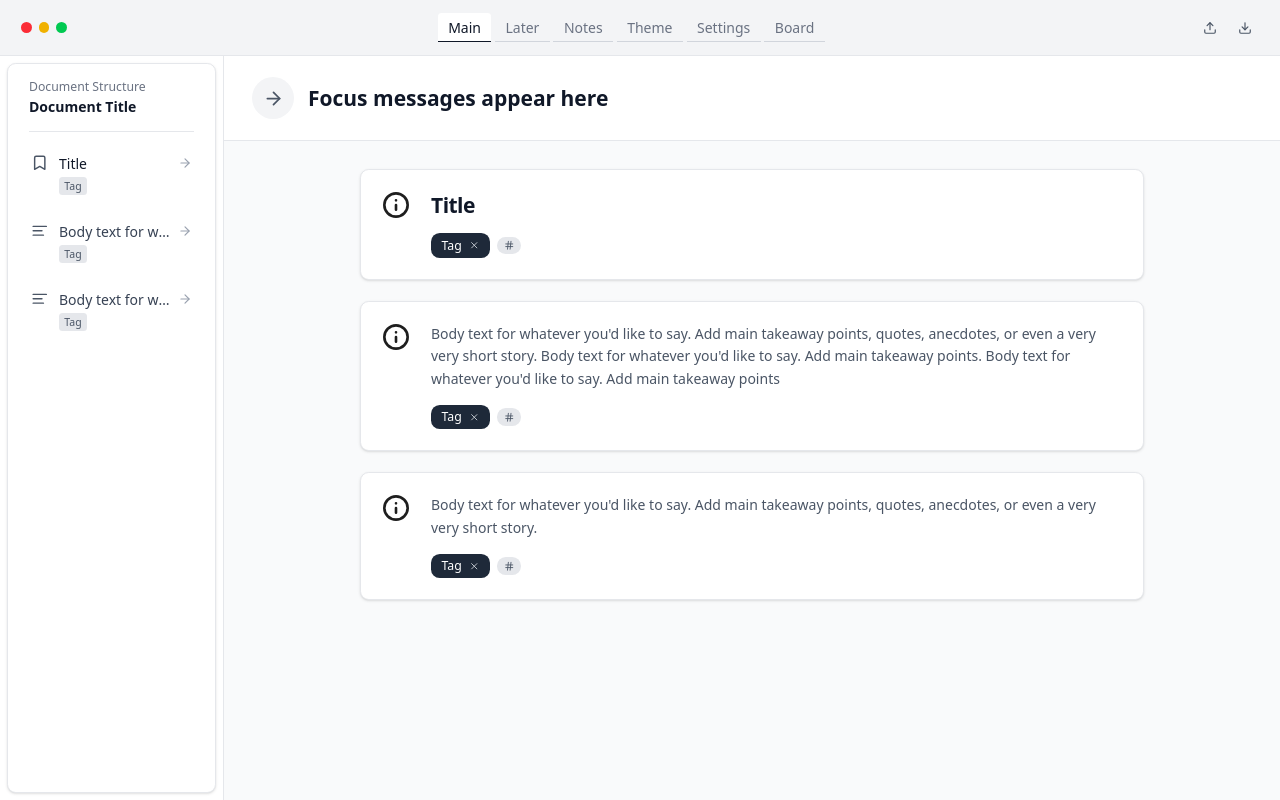
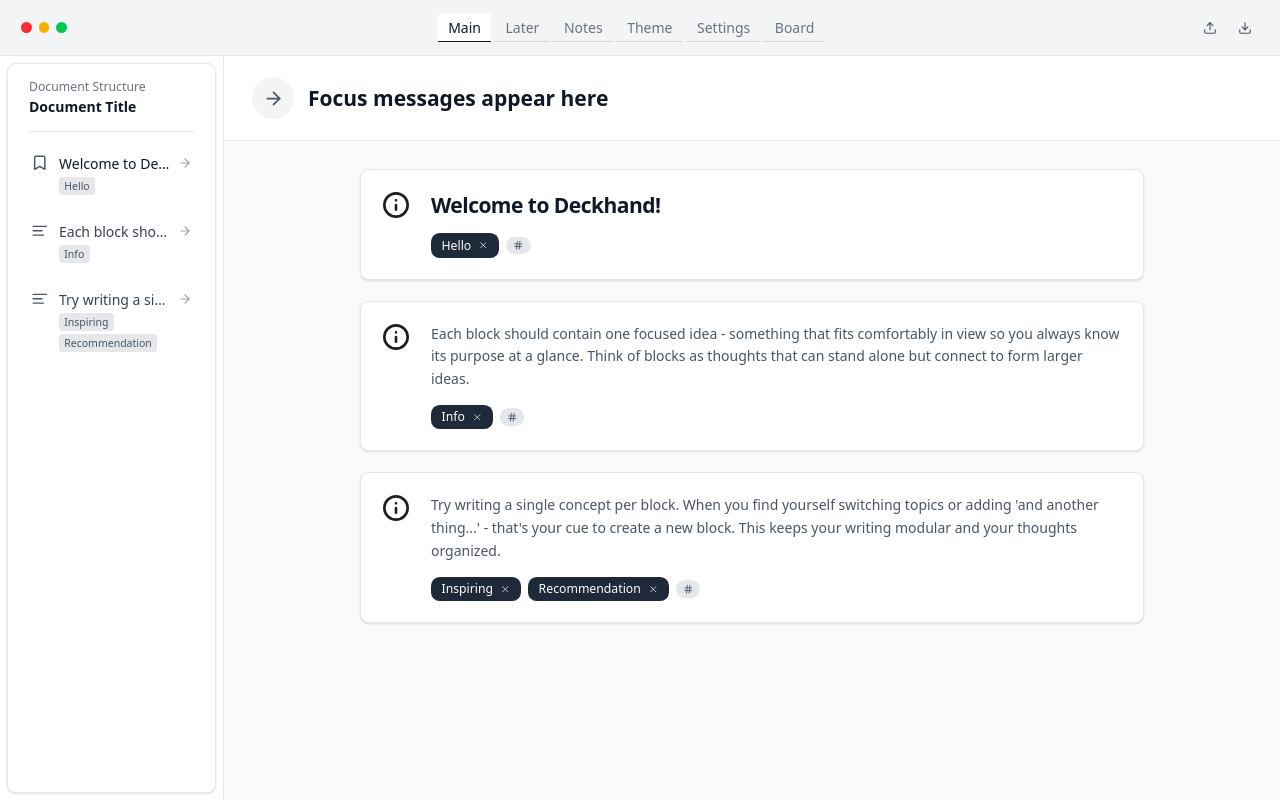
Before and after one commit to familydude/Deckhand, a React (Vite) app: page / in a window 1280 px wide. Built offline with nearby package versions, Linux system fonts and the light colour scheme.

Commit message:
Friendlier messages in startup cards

```diff
--- a/src/App.tsx
+++ b/src/App.tsx
@@ -107,23 +107,24 @@
     {
       id: '1',
       type: 'title',
-      content: 'Title',
-      tags: ['Tag'],
-      focusMessage: focusPrompts[Math.floor(Math.random() * focusPrompts.length)]
+      content: 'Welcome to Deckhand!',
+      tags: ['Hello'],
+      focusMessage: 'This is the first title. It should draw attention!'
     },
     {
       id: '2',
       type: 'body',
-      content: "Body text for whatever you'd like to say. Add main takeaway points, quotes, anecdotes, or even a very very short story. Body text for whatever you'd like to say. Add main takeaway points. Body text for whatever you'd like to say. Add main takeaway points",
-      tags: ['Tag'],
-      focusMessage: focusPrompts[Math.floor(Math.random() * focusPrompts.length)]
+      content: "Each block should contain one focused idea - something that fits comfortably in view so you always know its purpose at a glance. Think of blocks as thoughts that can stand alone but connect to form larger ideas.",
+      tags: ['Info'],
+      focusMessage: 'This is the first paragraph. It should get the reader hooked.'
     },
     {
       id: '3',
       type: 'body',
-      content: "Body text for whatever you'd like to say. Add main takeaway points, quotes, anecdotes, or even a very very short story.",
-      tags: ['Tag'],
-      focusMessage: focusPrompts[Math.floor(Math.random() * focusPrompts.length)]
+      content: "Try writing a single concept per block. When you find yourself switching topics or adding 'and another thing...' - that's your cue to create a new block. This keeps your writing modular and your thoughts organized.",
+
+      tags: ['Inspiring','Recommendation'],
+      focusMessage: "Where is this going? Edit this message to give the card some direction!"
     }
   ]);
 
```
